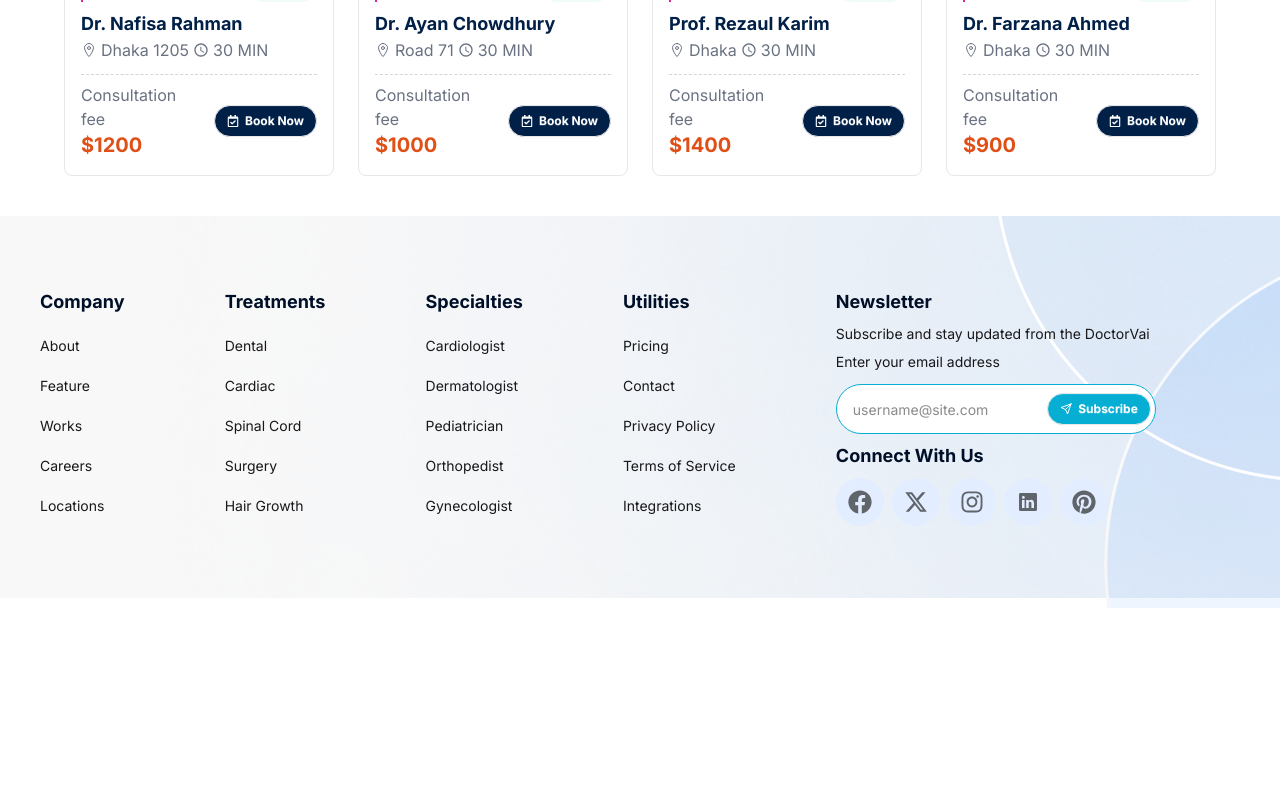
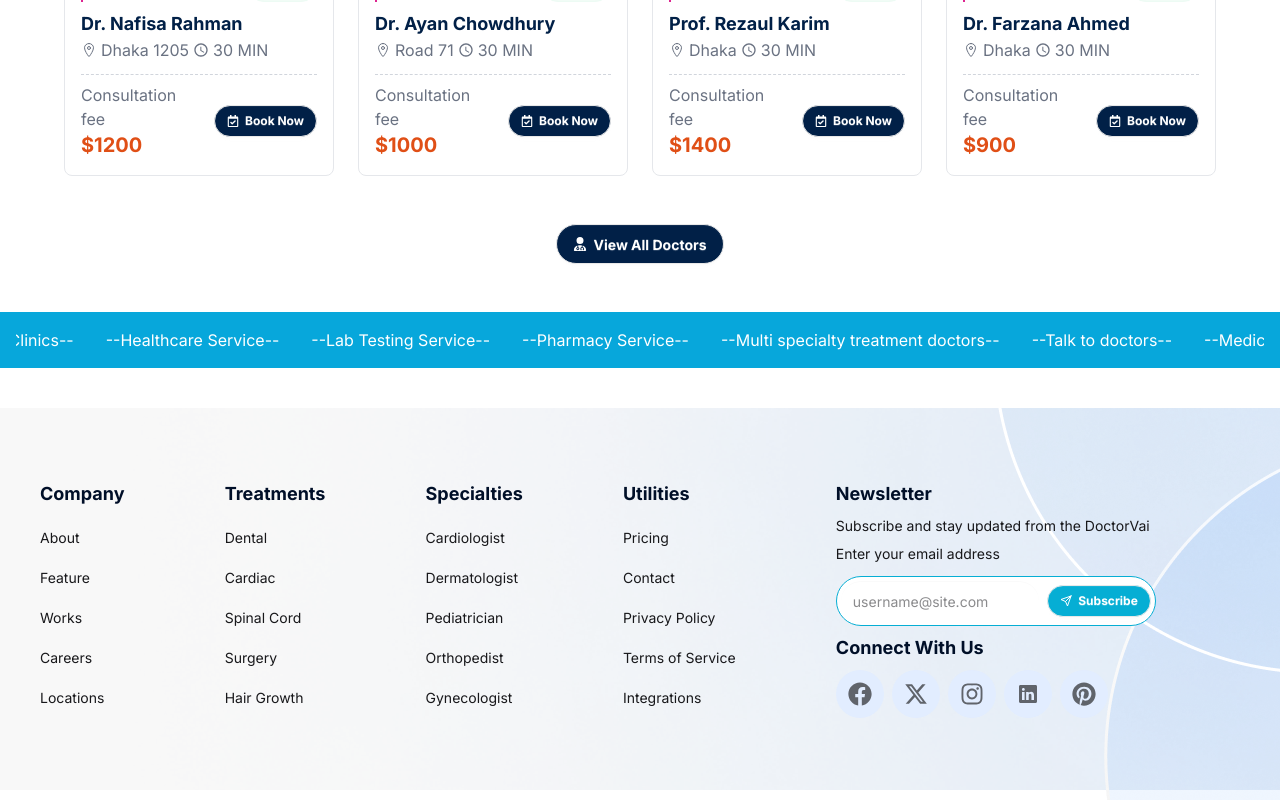
Before and after one commit to jahidul2004/doctorvai, a React (Vite) app: page / in a window 1280 px wide. Shown: the part 1685-2485 px from the top of the page. Before the commit the page ends 2293 px from the top, so only its background shows below. Built offline with nearby package versions, Linux system fonts and the light colour scheme.

Commit message:
Facilities marquee added and featured doctors updated.

```diff
--- a/package.json
+++ b/package.json
@@ -15,6 +15,7 @@
     "match-sorter": "^8.1.0",
     "react": "^19.1.1",
     "react-dom": "^19.1.1",
+    "react-fast-marquee": "^1.6.5",
     "react-icons": "^5.5.0",
     "react-router-dom": "^7.8.2",
     "sort-by": "^1.2.0",
--- a/src/pages/home/Home.jsx
+++ b/src/pages/home/Home.jsx
@@ -1,3 +1,4 @@
+import FacilitiesMarquee from "./facilitiesMarquee/FacilitiesMarquee";
 import FeaturedDoctors from "./featuredDoctors/FeaturedDoctors";
 import Header from "./header/Header";
 import TopSpecialties from "./topSpecialties/TopSpecialties";
@@ -16,6 +17,10 @@ const Home = () => {
             {/* Featured doctors */}
             <FeaturedDoctors></FeaturedDoctors>
             {/* Featured doctors end */}
+
+            {/* Facilities Marquee */}
+            <FacilitiesMarquee />
+            {/* Facilities Marquee end */}
         </div>
     );
 };
--- /dev/null
+++ b/src/pages/home/facilitiesMarquee/FacilitiesMarquee.jsx
@@ -0,0 +1,19 @@
+import Marquee from "react-fast-marquee";
+
+const FacilitiesMarquee = () => {
+    return (
+        <div className="bg-[#07a7db] p-4 my-10 text-white">
+            <Marquee pauseOnHover={true} speed={20}>
+                <h1 className="mx-4">--Hospital & Clinics--</h1>
+                <h1 className="mx-4">--Healthcare Service--</h1>
+                <h1 className="mx-4">--Lab Testing Service--</h1>
+                <h1 className="mx-4">--Pharmacy Service--</h1>
+                <h1 className="mx-4">--Multi specialty treatment doctors--</h1>
+                <h1 className="mx-4">--Talk to doctors--</h1>
+                <h1 className="mx-4">--Medicine Supplies--</h1>
+            </Marquee>
+        </div>
+    );
+};
+
+export default FacilitiesMarquee;
--- a/src/pages/home/featuredDoctors/FeaturedDoctors.jsx
+++ b/src/pages/home/featuredDoctors/FeaturedDoctors.jsx
@@ -1,6 +1,8 @@
 import { useEffect, useState } from "react";
 import SectionHead from "../../../components/sectionHead/SectionHead";
 import DoctorCard from "../../../components/doctorCard/DoctorCard";
+import { Link } from "react-router-dom";
+import { FaUserDoctor } from "react-icons/fa6";
 
 const FeaturedDoctors = () => {
     const [doctors, setDoctors] = useState([]);
@@ -27,6 +29,15 @@ const FeaturedDoctors = () => {
                 ))}
             </div>
             {/* Doctors card end */}
+
+            <div className="my-6 md:my-8 lg:my-12 flex items-center justify-center">
+                <Link
+                    className="btn rounded-full bg-[#012047] text-white"
+                    to="/doctors"
+                >
+                    <FaUserDoctor /> View All Doctors
+                </Link>
+            </div>
         </div>
     );
 };
```
Also changed, not shown: 1 other file (tests, documents, lock files or other folders).
